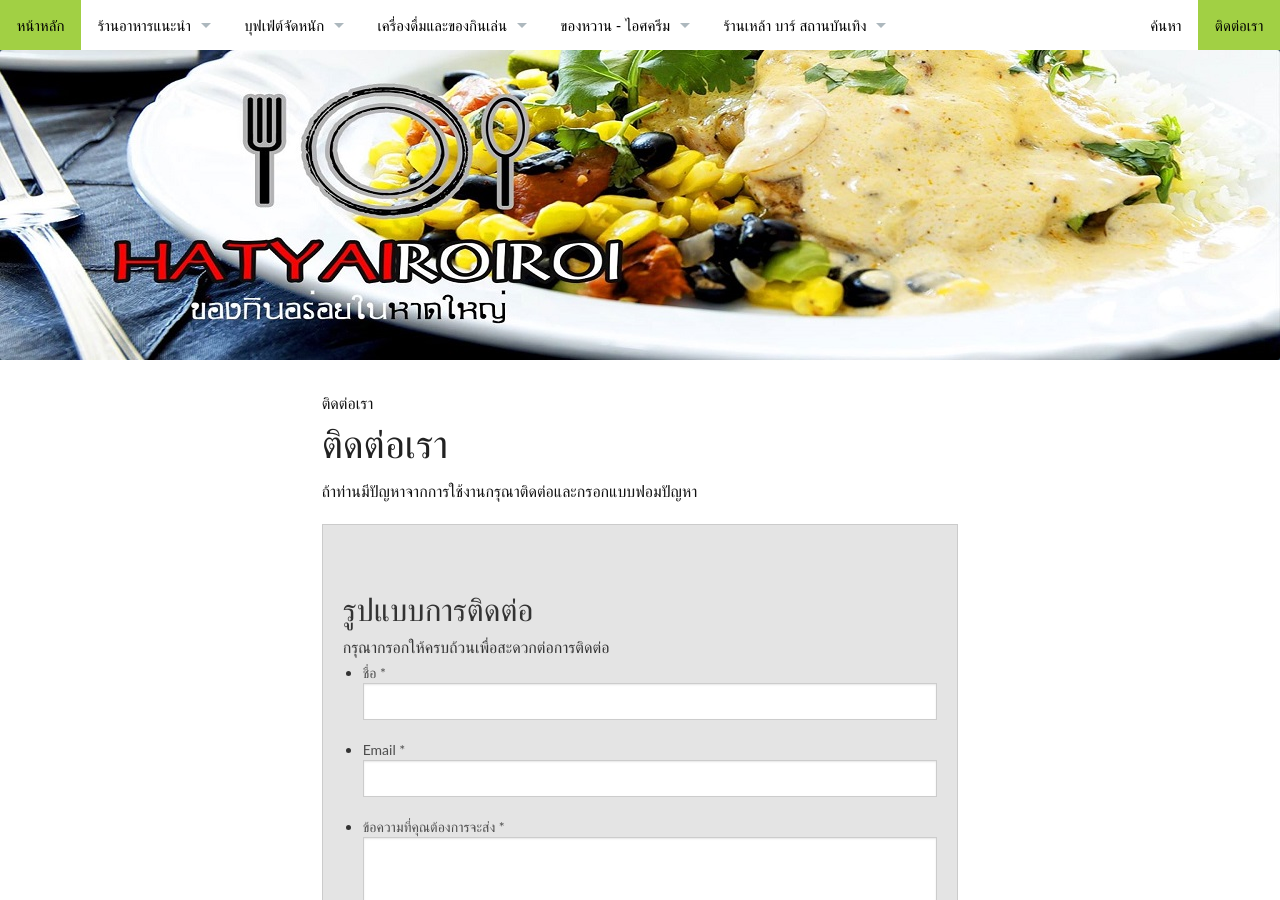
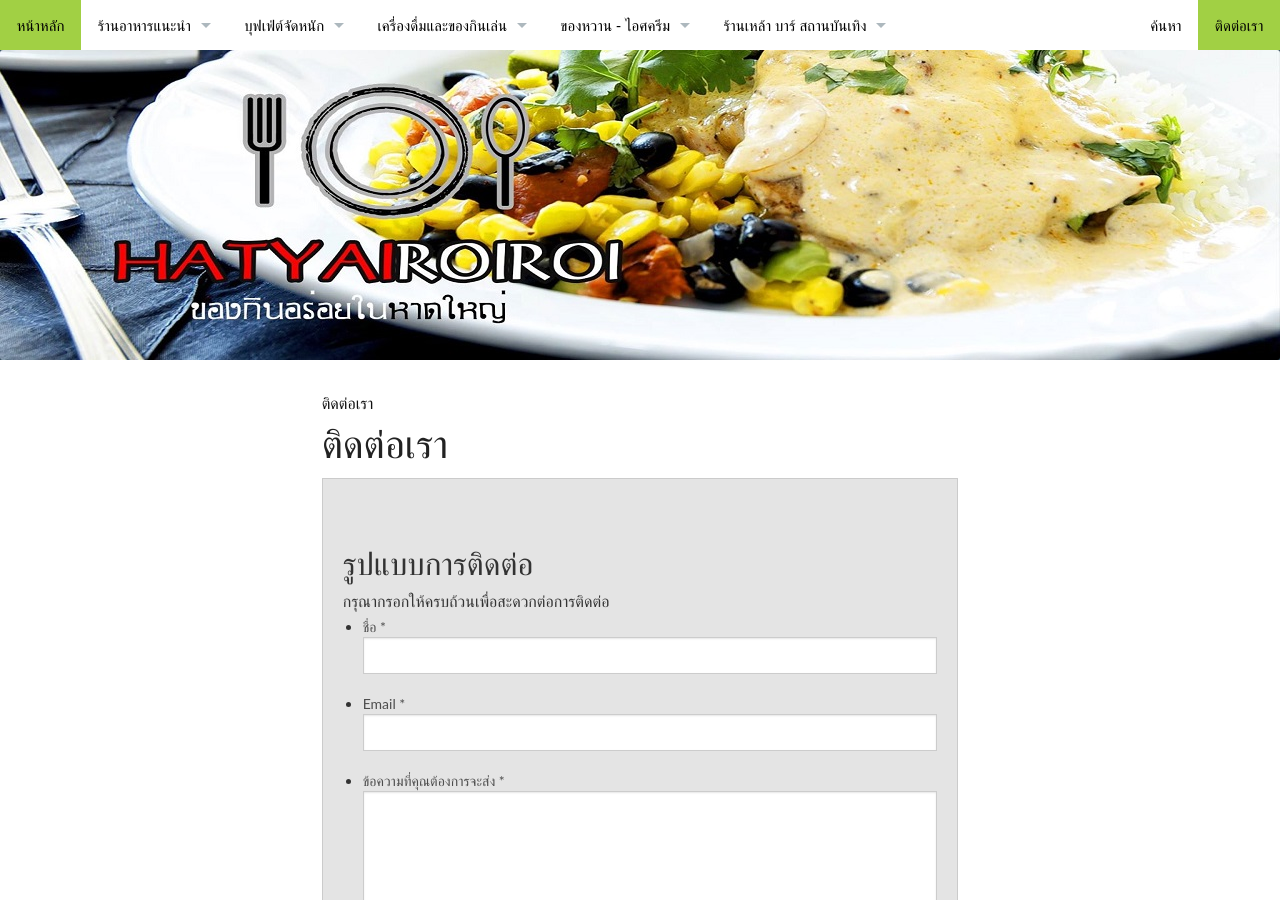
Before and after one commit to hatyairoiroi/hatyairoiroi.github.io, a Jekyll site: the page built from pages/contact.md, in a window 1280 px wide and 900 px high. Built offline with Jekyll 4.4.1, drawn with Linux system fonts in a browser that asks for light colours.

Commit message:
Update contact.md

```diff
--- a/pages/contact.md
+++ b/pages/contact.md
@@ -8,8 +8,6 @@ header:
    image_fullwidth: "header_hatyai.jpg"
 permalink: "/contact/"
 ---
-ถ้าท่านมีปัญหาจากการใช้งานกรุณาติดต่อและกรอกแบบฟอมปัญหา
-
 <div class="panel">
 <form id="form1" name="form1" class="wufoo topLabel page1" accept-charset="UTF-8" autocomplete="off" enctype="multipart/form-data" method="post" novalidate="" action="https://phlowmedia.wufoo.com/embed/z7x3k1/#public">
 
@@ -33,8 +31,6 @@ permalink: "/contact/"
 			</div>
 	</li>
 
-
-
 <li id="fo1li3" class="notranslate">
 	<label class="desc" id="title3" for="Field3">
 		Email
@@ -44,12 +40,7 @@ permalink: "/contact/"
 		<input id="Field3" name="Field3" type="email" spellcheck="false" class="field text large" value="" maxlength="255" tabindex="2" onkeyup="handleInput(this);" onchange="handleInput(this);" required="">
 	</div>
 	</li>
-
-
-
 <li id="fo1li4" class="notranslate       focused">
-
-
 	<label class="desc" id="title4" for="Field4">
 		ข้อความที่คุณต้องการจะส่ง
 				<span id="req_4" class="req">*</span>
@@ -59,13 +50,7 @@ permalink: "/contact/"
 				<textarea id="Field4" name="Field4" class="field textarea large" spellcheck="true" rows="10" cols="50" tabindex="3" onkeyup="handleInput(this); " onchange="handleInput(this);" required=""></textarea>
 
 			</div>
-
-
-
 	</li>
-
-
-
 <li id="fo1li7" class="notranslate      ">
 	<fieldset>
 	<!--[if !IE | (gte IE 8)]-->
@@ -84,18 +69,11 @@ permalink: "/contact/"
 		</div>
 	</fieldset>
 	</li>
-
-
-
-
-
 	<li class="buttons ">
 		<div>
 								<input type="hidden" name="currentPage" id="currentPage" value="xv6Nt19UJbGvs3HV4WEovwWzJUjhVVIzEiUBLwmPdBU=">
 
 			    			    			        						    <input id="saveForm" name="saveForm" class="btTxt submit" type="submit" value="ยืนยัน" onmousedown="doSubmitEvents();">
-
-
 				</div>
 	</li>
 
```
